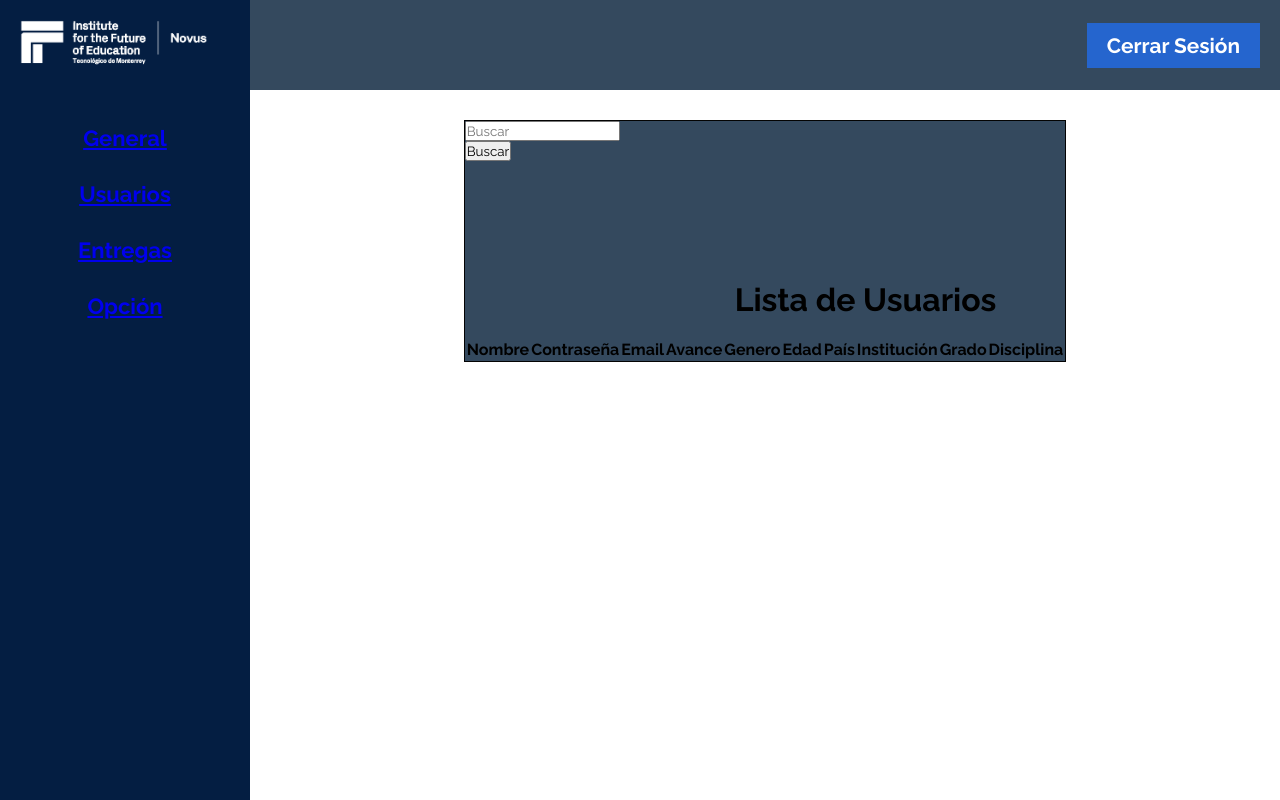
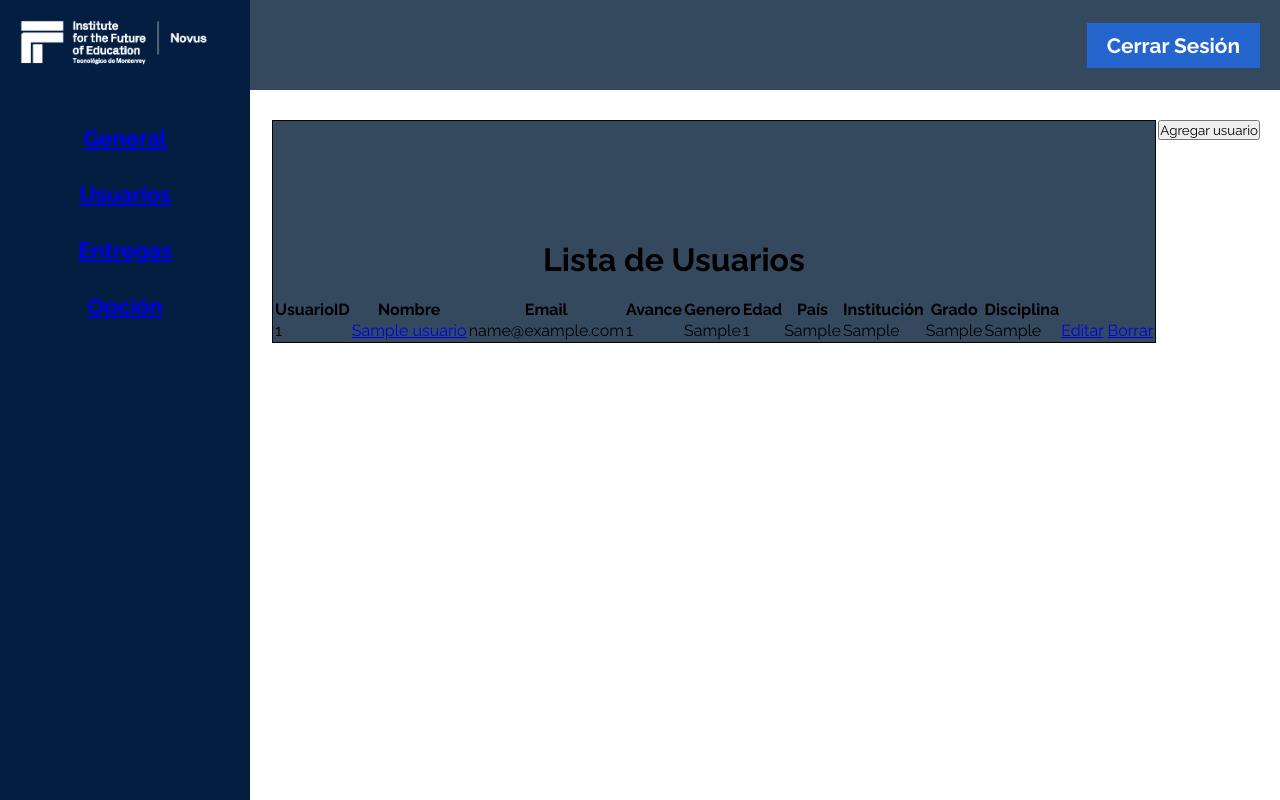
Before and after one commit to CDamianS/BackEndSEL4C, a Django app: page /dashboard/usuarios/ in a window 1280 px wide. Run offline with Django 3.2, Linux system fonts and the light colour scheme; tables that the repository leaves empty hold one stand-in row (values such as "Sample post"); lists and menus that the app fills with data are empty.

Commit message:
Usuarios.html tabla hecha (falta CSS)

```diff
--- a/SEL4C/SEL4C_Dashboard/views.py
+++ b/SEL4C/SEL4C_Dashboard/views.py
@@ -28,8 +28,33 @@
     return render(request, "dashboard/general.html", context)
 
 
+@csrf_exempt
 def usuarios(request):
-    return render(request, "dashboard/usuarios.html")
+
+    query = request.GET.get("busueda")
+    if query:
+        usuarios = Usuario.objects.filter(
+            Q(nombre__icontains=query)
+            | Q(usuarioID__icontains=query)
+            | Q(contrasenia__icontains=query)
+            | Q(email__icontains=query)
+            | Q(avance__icontains=query)
+            | Q(genero__icontains=query)
+            | Q(edad__icontains=query)
+            | Q(pais__icontains=query)
+            | Q(institucion__icontains=query)
+            | Q(grado__icontains=query)
+            | Q(diciplina__icontains=query)
+        ).order_by("usuarioID")
+        filtro = True
+    else:
+        usuarios = Usuario.objects.all().order_by("usuarioID")
+        filtro = False
+    return render(
+        request,
+        "dashboard/usuarios.html",
+        {"usuarios": usuarios, "filtro": filtro},
+    )
 
 
 def entregas(request):
--- a/SEL4C/templates/dashboard/usuarios.html
+++ b/SEL4C/templates/dashboard/usuarios.html
@@ -3,26 +3,12 @@
 {% block graphs %}
 <div class="tablas_main">
     <div class="fondo_tablas">
-            <!--Busqueda-->
-            <form method="GET">
-                <div class="busqueda">
-                    <input type="text" name="busueda" placeholder="Buscar">
-                    <div class="boton_busqueda">
-                        <button type="submit">Buscar</button>
-                    </div>
-                    {% if filtro %}
-                    <a href="{% url 'ver_usuarios' %}"><i>Deshacer</i></a>
-                    {% endif %}
-                </div>
-            </form>
-
-            <!--Lista de usuarios-->
         <div class="lista_usuarios">
             <h1> Lista de Usuarios</h1>
             <table>
                 <thead>
+                    <th>UsuarioID </th>
                     <th>Nombre </th>
-                        <th>Contraseña </th>
                     <th>Email </th>
                     <th>Avance </th>
                     <th>Genero </th>
@@ -36,8 +22,8 @@
                 <tbody>
                     {% for usuario in usuarios %}
                     <tr>
-                            <td>{{usuario.nombre}}</td>
-                            <td>{{usuario.contrasenia}}</td>
+                        <td>{{usuario.usuarioID}}</td>
+                        <td><a href="/dashboard/usuario/{{usuario.usuarioID}}">{{usuario.nombre}}</a></td>
                         <td>{{usuario.email}}</td>
                         <td>{{usuario.avance}}</td>
                         <td>{{usuario.genero}}</td>
@@ -55,6 +41,11 @@
                 </tbody>
             </table>
         </div>
-
+    </div>
+        <div class="creacion">
+            <form action="{% url 'crear_Usuario' %}" method="get">
+                <button type="submit"> Agregar usuario</button>
+            </form>
+        </div>
 </div>
 {% endblock %}
```
Lines whose indentation alone changed are shown as unchanged.
